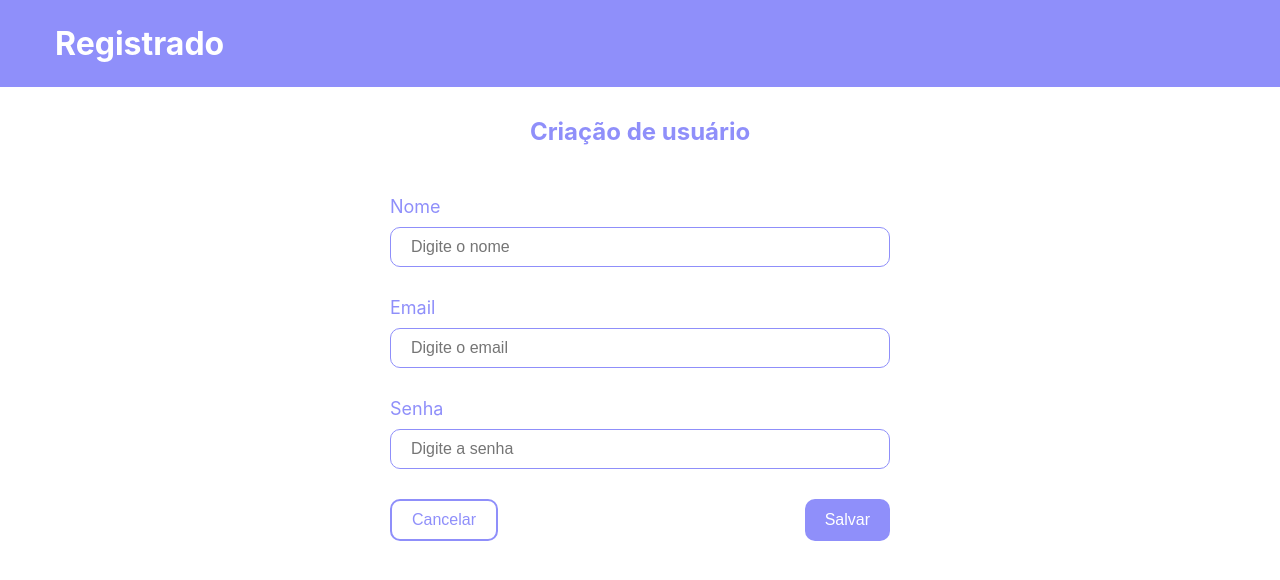
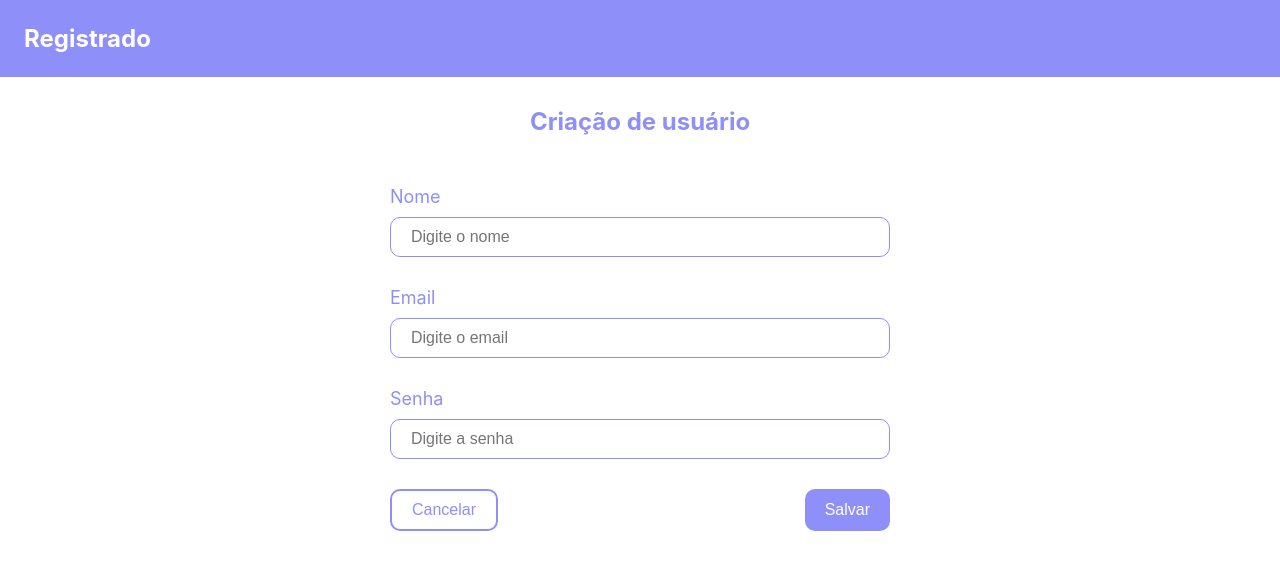
Before and after one commit to adilsongb/registrado-app, a Next.js app in the folder frontend/: page /create in a window 1280 px wide. Shown: the top 580 px of the page. Built offline with nearby package versions, Linux system fonts and the light colour scheme; no server answers.

Commit message:
Fix(Frontend): implementa responsive css

```diff
--- a/frontend/components/ControlPanel.tsx
+++ b/frontend/components/ControlPanel.tsx
@@ -35,7 +35,7 @@ const ControlPanel: NextComponentType = () => {
         </button>
       </form>
       <button className={ styles.btnNewUser } onClick={ () => Router.push('/create') }>
-        +
+        Registrar novo usuário
       </button>
     </div>
   )
--- a/frontend/styles/_mixins.scss
+++ b/frontend/styles/_mixins.scss
@@ -6,19 +6,25 @@
   margin: 0 auto;
 };
 
-@mixin laptopsAndDesktops {
-  @media(max-width: 1200px) {
+@mixin Desktops {
+  @media (max-width: 1280px) {
     @content
   }
 };
 
 @mixin landscapeAndTablets {
-  @media(max-width: 900px) {
+  @media(max-width: 768px) {
     @content
   }
 };
 
-@mixin largePhones {
+@mixin landscapeAndTablets {
+  @media(max-width: 768px) {
+    @content
+  }
+};
+
+@mixin Mobile {
   @media(max-width: 600px) {
     @content
   }
--- a/frontend/styles/components/_controlPanel.scss
+++ b/frontend/styles/components/_controlPanel.scss
@@ -17,7 +17,7 @@
         outline: none;
       }
 
-      @include laptopsAndDesktops {
+      @include Desktops {
         font-size: 14px;
       }
     }
@@ -32,8 +32,9 @@
       padding: 5px;
       width: 10%;
 
-      @include laptopsAndDesktops {
+      @include Desktops {
         font-size: 14px;
+        width: 15%;
       }
 
       @include landscapeAndTablets {
@@ -50,7 +51,7 @@
       font-size: 16px;
       width: 20%;
 
-      @include laptopsAndDesktops {
+      @include Desktops {
         font-size: 14px;
       }
     }
@@ -69,8 +70,9 @@
     font-size: 16px;
     width: 20%;
 
-    @include laptopsAndDesktops {
+    @include Desktops {
       font-size: 14px;
+      width: 25%;
     }
 
     @include landscapeAndTablets {
--- a/frontend/styles/components/_tableUsers.scss
+++ b/frontend/styles/components/_tableUsers.scss
@@ -1,13 +1,6 @@
 .table {
   margin: 20px 0;
   width: 100%;
-
-  @include largePhones {
-    background-color: green;
-    width: 100%;
-
-    font-size: 12px;
-  }
 
   thead {
     color: white;
@@ -105,5 +98,9 @@
       color: rgb(255, 255, 255);
       cursor: default;
     }
+
+    @include Desktops {
+      font-size: 14px;
+    }
   }
 }
--- a/frontend/styles/layout/_content.scss
+++ b/frontend/styles/layout/_content.scss
@@ -3,8 +3,7 @@
   min-height: 70vh;
   width: $container-width;
 
-  @include laptopsAndDesktops {
-    background-color: yellow;
+  @include Desktops {
     width: 100%;
     padding: 0 1.5rem;
   }
--- a/frontend/styles/layout/_header.scss
+++ b/frontend/styles/layout/_header.scss
@@ -16,7 +16,7 @@
     margin: 0;
   }
 
-  @include laptopsAndDesktops {
+  @include Desktops {
     &Container {
       width: 100%;
       padding: 1.5rem;
```
